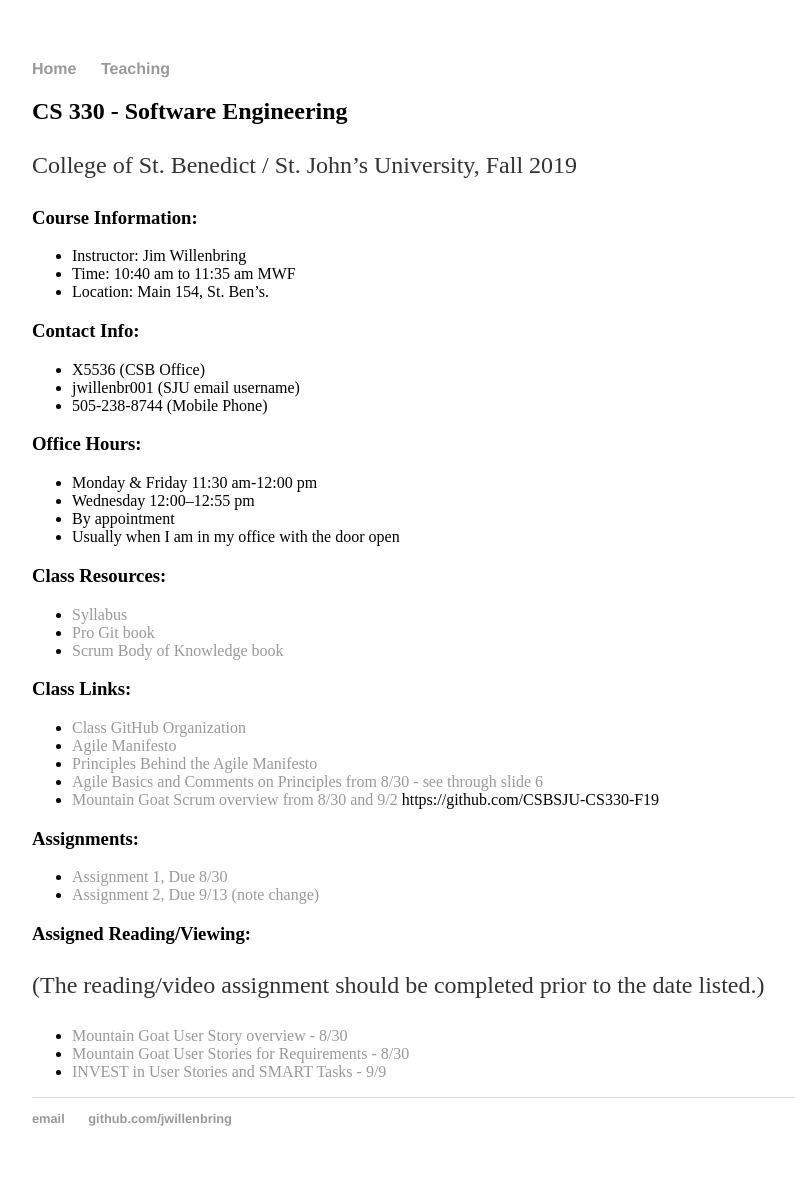
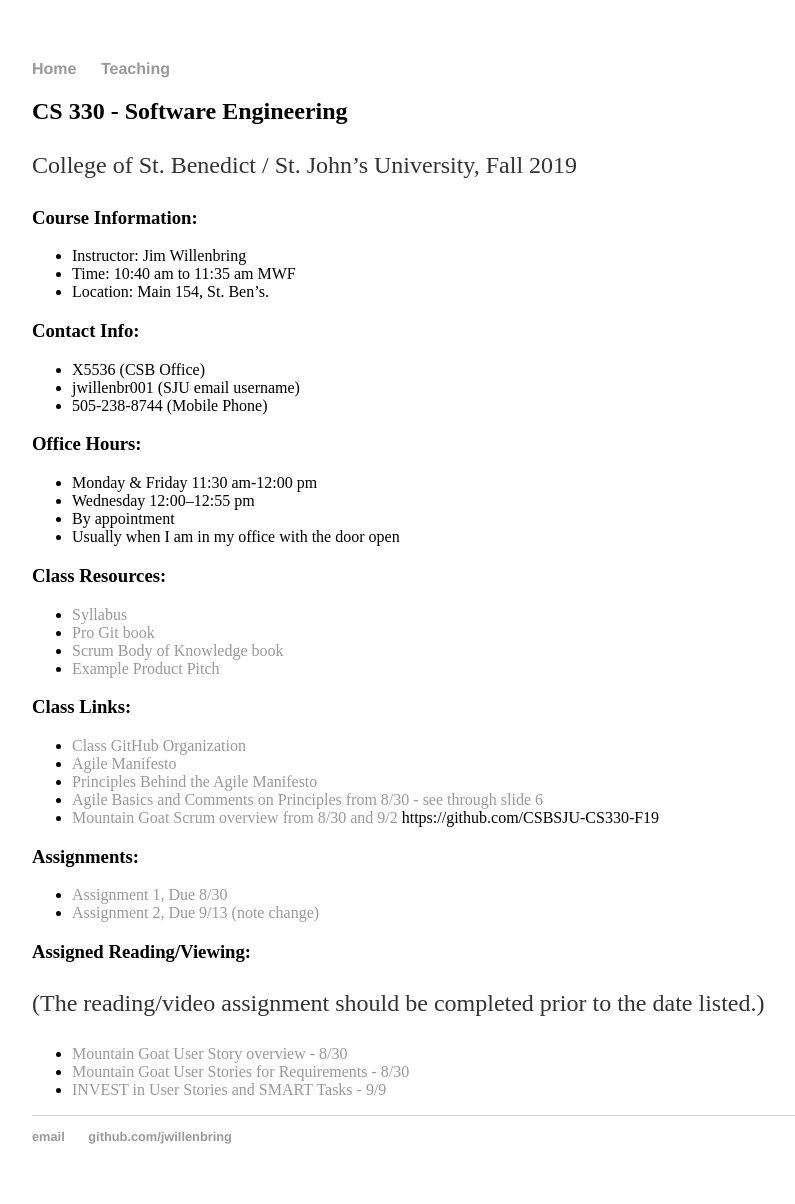
Before and after one commit to jwillenbring/jwillenbring.github.io, a Jekyll site: the page built from teaching/2019-Fall-CS330/index.md, in a window 1280 px wide. Shown: the whole page, without its empty margins (160-955 px from the left). Built offline with Jekyll 4.4.1, drawn with Linux system fonts in a browser that asks for light colours; our own code applies the rules of GitHub Pages for plain Markdown files.

Commit message:
Update index.md

```diff
--- a/teaching/2019-Fall-CS330/index.md
+++ b/teaching/2019-Fall-CS330/index.md
@@ -25,6 +25,7 @@
   * [Syllabus](https://docs.google.com/document/d/1aHQAjYF2F9A7HYHoO2fWsvXyY8fD9ANGAgoNhgfA7YM/edit?usp=sharing)
   * [Pro Git book](https://progit2.s3.amazonaws.com/en/2016-03-22-f3531/progit-en.1084.pdf)
   * [Scrum Body of Knowledge book](http://www.scrumstudy.com/SBOKGuide/download-free-buy-SBOK)
+  * [Example Product Pitch](https://docs.google.com/presentation/d/1cK4iz2XqTZsL9Bin_4V94KVZ3z6o3KoE4XzHwCBgo-U/edit?usp=sharing)
 
 ### Class Links:
 
```
